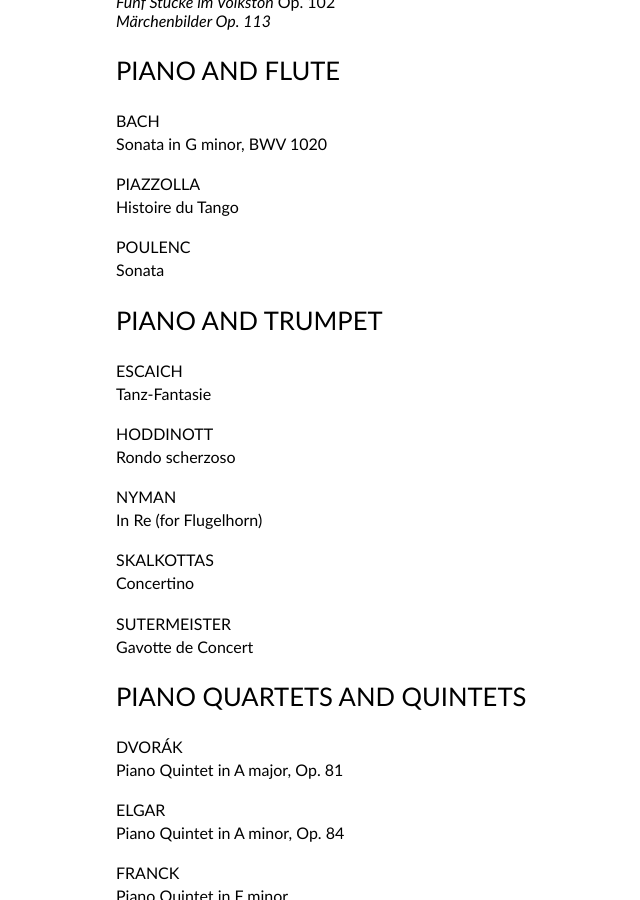
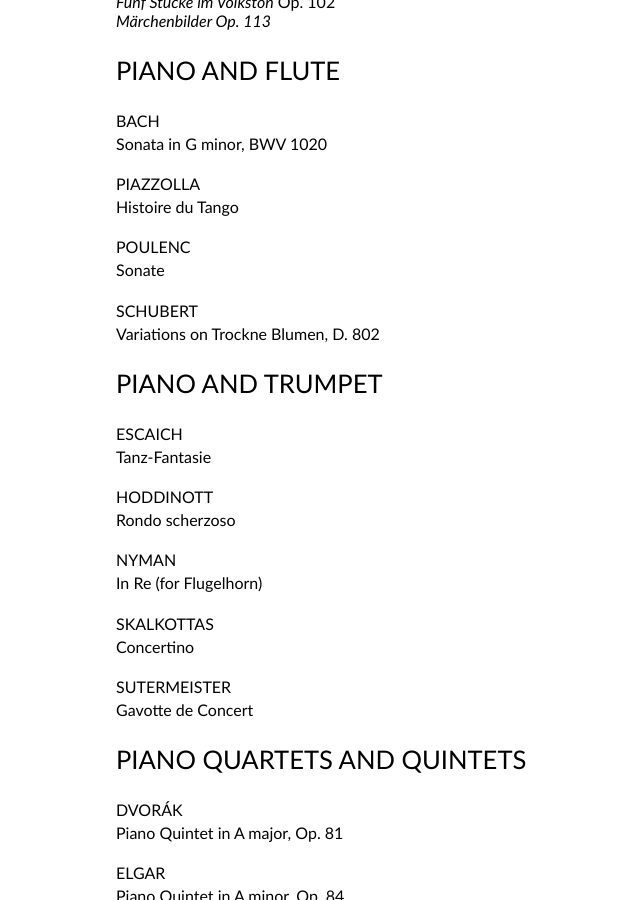
Before and after one commit to hammonc/clarehammond.com, a Jekyll site: the page built from chamber-repertoire.html, in a window 1280 px wide and 900 px high, scrolled down 3771 px. Shown: the whole window, without its empty margins (194-834 px from the left). Built offline with Jekyll 4.4.1, drawn with Linux system fonts in a browser that asks for light colours.

Commit message:
chamber rep update

```diff
--- a/chamber-repertoire.html
+++ b/chamber-repertoire.html
@@ -186,7 +186,10 @@ layout: repertoire
 <p>Histoire du Tango</p>
 
 <h4>POULENC</h4>
-<p>Sonata</p>
+<p>Sonate</p>
+
+<h4>SCHUBERT</h4>
+<p>Variations on Trockne Blumen, D. 802</p>
 
 <h3 id="piano-and-trumpet">PIANO AND TRUMPET</h3>
 
```
